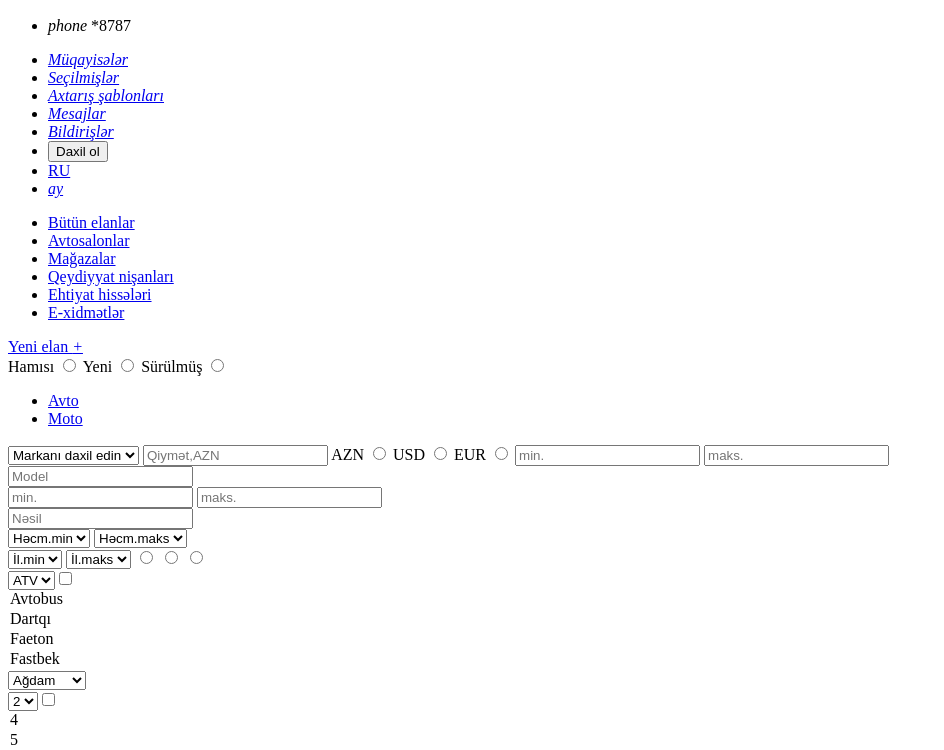
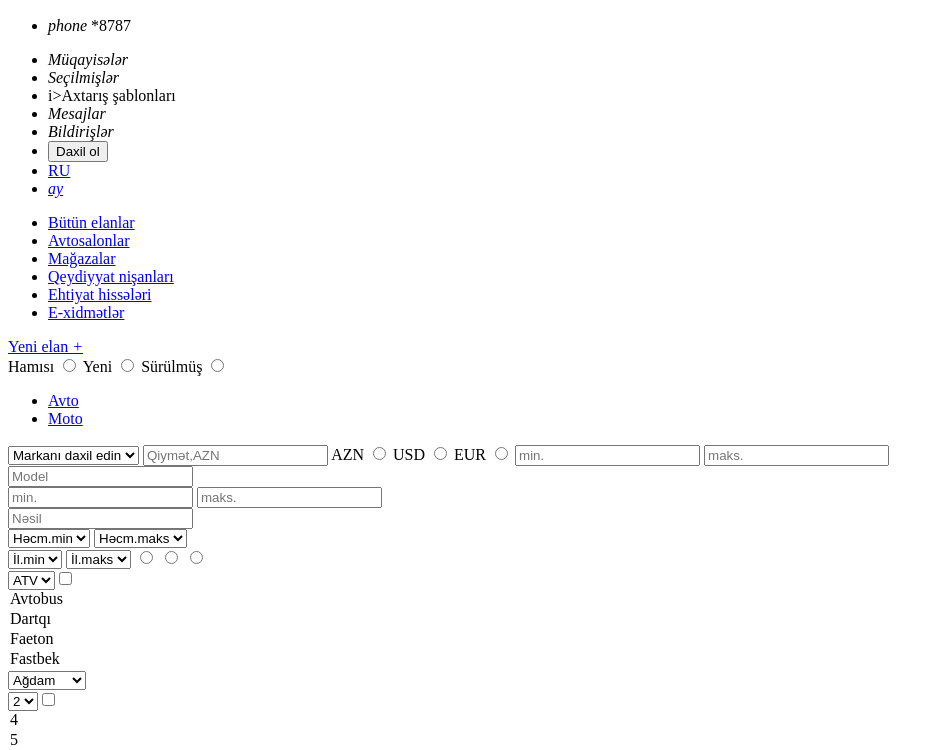
Before and after one commit to JalaJabiyeva/mashin.al, a plain HTML site: page index.html in a window 1280 px wide. Shown: the part 50-800 px from the top of the page, without its empty margins (0-944 px from the left). Drawn offline with Linux system fonts and the light colour scheme.

Commit message:
changed header

```diff
--- a/index.html
+++ b/index.html
@@ -23,19 +23,19 @@
                 </ul>
                 <ul>
                     <li>
-                        <a href="#"><i>Müqayisələr</i></a>
+                   <i>Müqayisələr</i>
                     </li>
                     <li>
-                        <a href="#"><i>Seçilmişlər</i></a>
+                     <i>Seçilmişlər</i>
                     </li>
                     <li>
-                        <a href="#"><i>Axtarış şablonları</i></a>
+                     i>Axtarış şablonları</i>
                     </li>
                     <li>
-                        <a href="#"><i>Mesajlar</i></a>
+                       <i>Mesajlar</i>
                     </li>
                     <li>
-                        <a href="#"><i>Bildirişlər</i></a>
+                       <i>Bildirişlər</i>
                     </li>
                     <li>
                         <button type="menu">Daxil ol</button>
```
